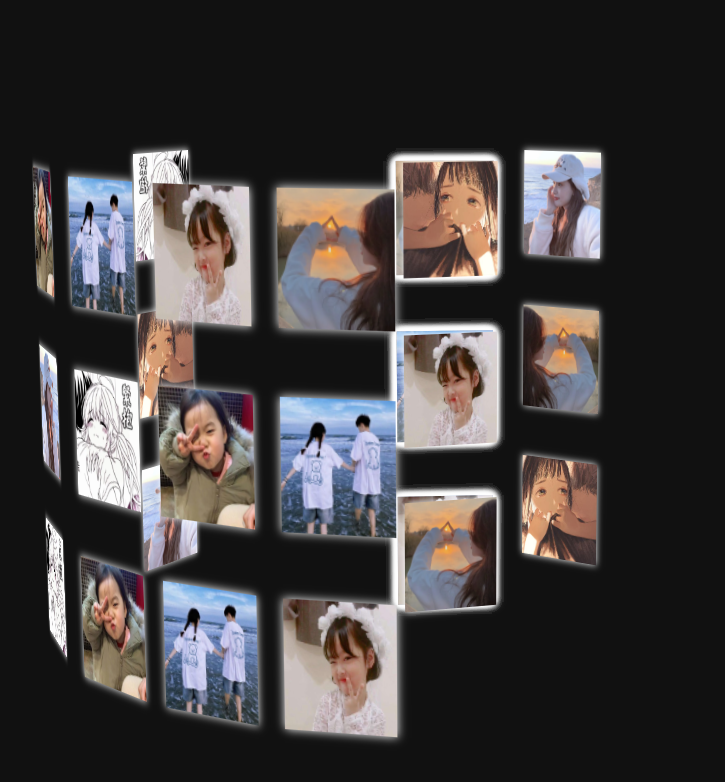
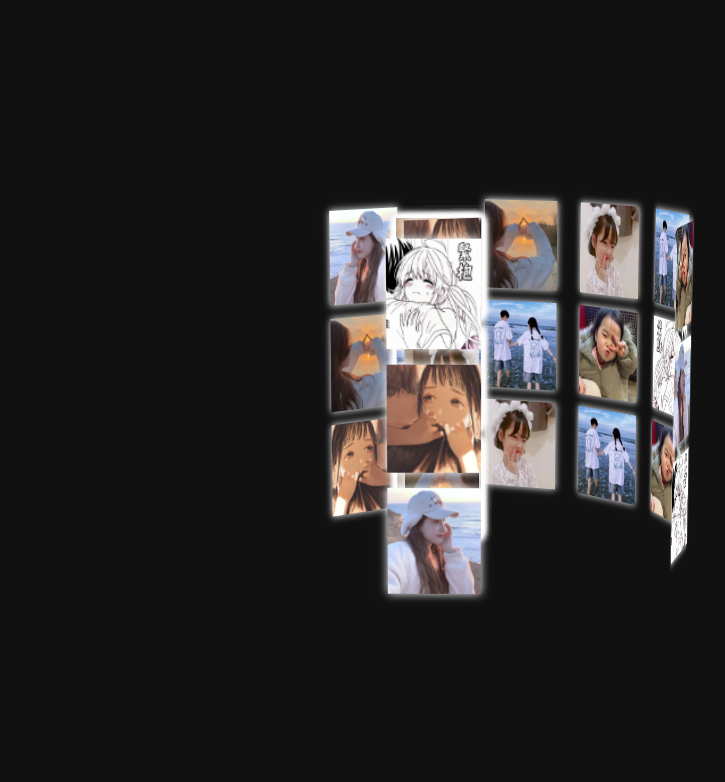
Before and after one commit to fch1186671996-droid/FCH-and-GY, a plain HTML site: page docs/index.html in a window 1280 px wide. Both pictures are taken after a click on the element "Click Me". Shown: the whole page, without its empty margins (183-908 px from the left). Drawn offline with Linux system fonts and the light colour scheme.

Commit message:
Update index.html

```diff
--- a/docs/index.html
+++ b/docs/index.html
@@ -134,12 +134,12 @@
 
         #spinBox2 {
             position: absolute;
-            top: 120%;
+            top: 80%;
         }
 
         #spinBox3 {
             position: absolute;
-            top: -120%;
+            top: -80%;
         }
 
         #dragBox img {
@@ -147,8 +147,8 @@
             position: absolute;
             left: 0;
             top: 0;
-            width: 80%;
-            height: 80%;
+            width: 70%;
+            height: 70%;
             box-shadow: 0 0 8px #fff;
             /*倒影 */
 
@@ -248,7 +248,7 @@
         </div>
     </div>
     <script>
-        let radius = 400;
+        let radius = 250;
         //相册展开大小
         let outDom = document.getElementById("dragBox");
         outDom.style.display = 'none';
@@ -267,7 +267,7 @@
 
         function setStyle(delayTime, dom, i, len) {
             //给元素加动画 展开
-            dom.style.transform = "rotateY(" + (i * (360 / len)) + "deg) translateZ(" + radius + "px)";
+            dom.style.transform = "rotateY(" + (i * (360 / len)*1.5) + "deg) translateZ(" + radius + "px)";
             dom.style.transition = "transform 1s";
             dom.style.transitionDelay = delayTime || (len - i) / 4 + "s";
         }
@@ -356,7 +356,7 @@
             let d = e.wheelDelta / 20 || -e.detail;
             radius += d;
             //展开大小
-            init(1);
+            init(0.5);
         }
         //暂停开始旋转
         function playSpin(yes) {
```
